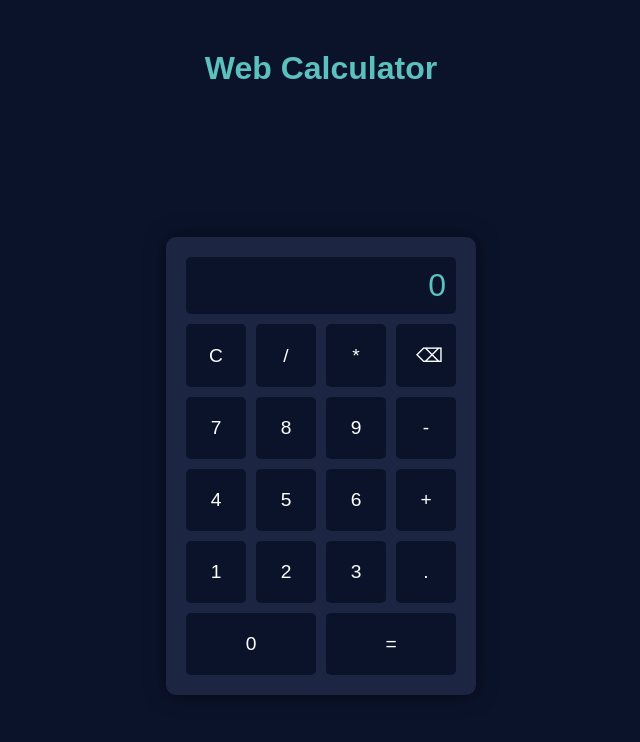
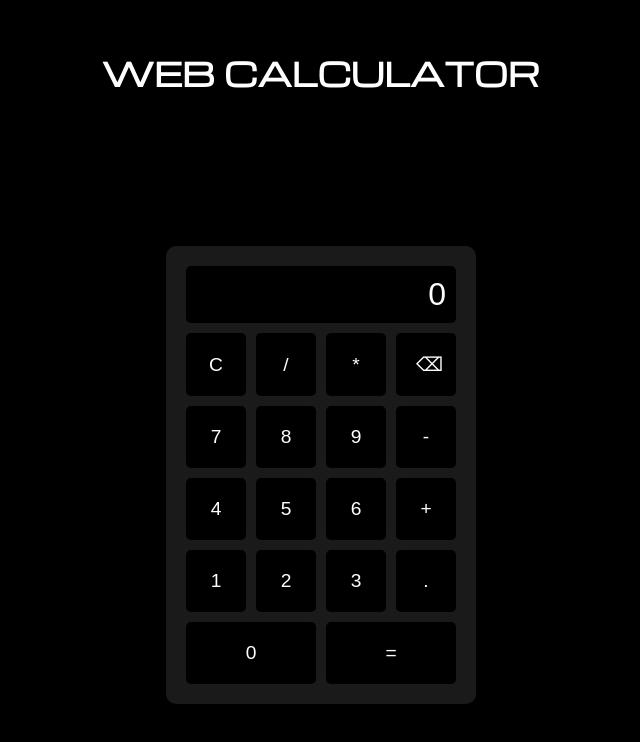
Before and after one commit to PabloLiguoriPorras/calculator, a plain HTML site: page index.html in a window 1280 px wide. Shown: the whole page, without its empty margins (319-959 px from the left). Drawn offline with nearby package versions, Linux system fonts and the light colour scheme.

Commit message:
Add files via upload

```diff
--- a/index.html
+++ b/index.html
@@ -3,11 +3,14 @@
 <head>
   <meta charset="UTF-8" />
   <meta name="viewport" content="width=device-width, initial-scale=1.0" />
+  <link rel="preconnect" href="https://fonts.googleapis.com">
+<link rel="preconnect" href="https://fonts.gstatic.com" crossorigin>
+<link href="https://fonts.googleapis.com/css2?family=Michroma&family=Montserrat:ital,wght@0,100..900;1,100..900&family=Rubik:ital,wght@0,300..900;1,300..900&display=swap" rel="stylesheet">
   <link rel="stylesheet" href="style.css">
   <title>Calculator</title>
 </head>
 <body>
-  <h1>Web Calculator</h1>
+  <h1>WEB CALCULATOR</h1>
   <div class="calculator">
     <div class="display" id="display">0</div>
     <div class="buttons">
--- a/style.css
+++ b/style.css
@@ -1,7 +1,7 @@
 :root {
-    --dark: #0B132B;
-    --light-bg: #1C2541;
-    --accent: #5BC0BE;
+    --dark: hsl(0 0% 0%);
+    --light-bg: hsl(0 0% 10%);
+    --accent: hsl(0 0% 100%);
 }
 
 body
@@ -30,7 +30,7 @@ h1
     padding: 20px;
     border-radius: 10px;
     box-shadow: 0 0 20px rgba(0,0,0,0.5);
-
+    width: fit-content;
 }
 
 .display
```
